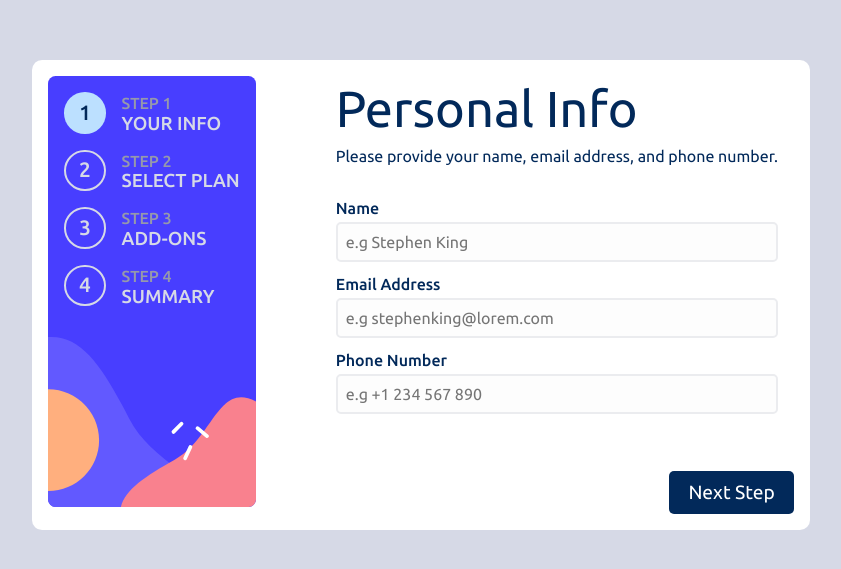
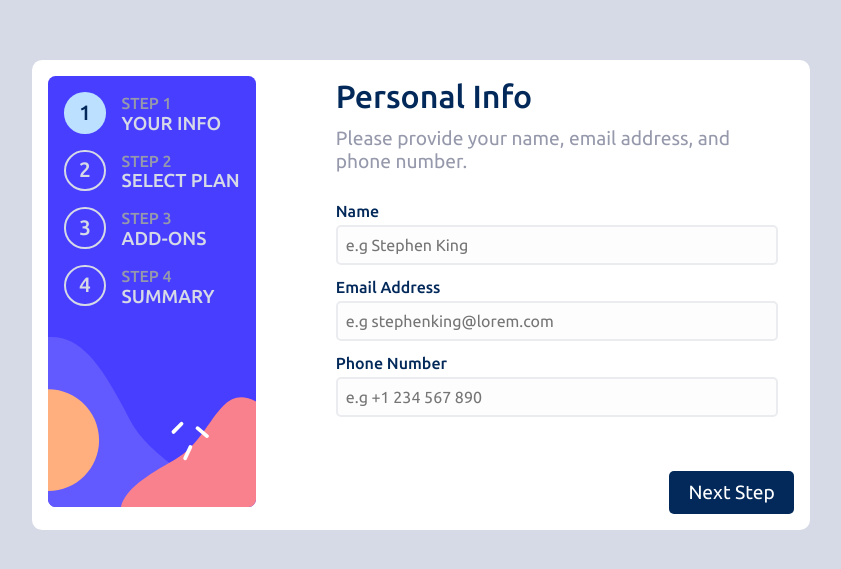
Before and after one commit to Fasunle/multi-step-form-challenge, a React (Vite) app: page / in a window 1280 px wide. Shown: the part 105-674 px from the top of the page, without its empty margins (219-1060 px from the left). Built offline with nearby package versions, Linux system fonts and the light colour scheme.

Commit message:
fix: quick fix

```diff
--- a/src/styles/layout/_forms.scss
+++ b/src/styles/layout/_forms.scss
@@ -14,7 +14,8 @@ input {
   }
 }
 
-.form {
+.form,
+.step {
   .title {
     font-size: 2rem;
     font-weight: 500;
```
